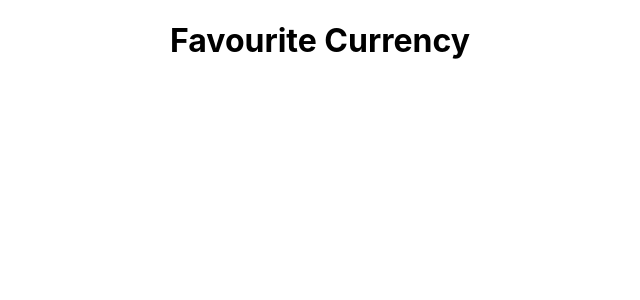
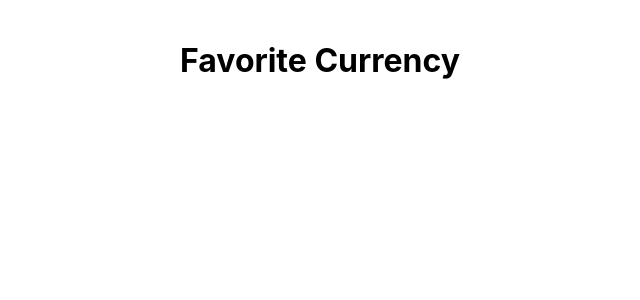
Before and after one commit to Vimalraveendra/favourite-currency, a React (Create React App) app: page / in a window 1280 px wide. Shown: the top 300 px of the page, without its empty margins (320-960 px from the left). Built offline with nearby package versions, Linux system fonts and the light colour scheme.

Commit message:
created Page, Homepage and Homepage styles

```diff
--- a/package.json
+++ b/package.json
@@ -6,6 +6,7 @@
     "@testing-library/jest-dom": "^4.2.4",
     "@testing-library/react": "^9.3.2",
     "@testing-library/user-event": "^7.1.2",
+    "node-sass": "^4.13.1",
     "react": "^16.12.0",
     "react-dom": "^16.12.0",
     "react-scripts": "3.4.0"
--- a/src/App.css
+++ b/src/App.css
@@ -2,17 +2,7 @@
   text-align: center;
 }
 
-.App-logo {
-  height: 40vmin;
-  pointer-events: none;
-}
-
-@media (prefers-reduced-motion: no-preference) {
-  .App-logo {
-    animation: App-logo-spin infinite 20s linear;
-  }
-}
-
+/*
 .App-header {
   background-color: #282c34;
   min-height: 100vh;
@@ -22,17 +12,4 @@
   justify-content: center;
   font-size: calc(10px + 2vmin);
   color: white;
-}
-
-.App-link {
-  color: #61dafb;
-}
-
-@keyframes App-logo-spin {
-  from {
-    transform: rotate(0deg);
-  }
-  to {
-    transform: rotate(360deg);
-  }
-}
+} */
--- a/src/App.js
+++ b/src/App.js
@@ -1,11 +1,12 @@
 import React from "react";
 
 import "./App.css";
+import HomePage from "./Page/Homepage/Homepage";
 
 function App() {
   return (
     <div className="App">
-      <h1>Favourite Currency</h1>
+      <HomePage />
     </div>
   );
 }
--- /dev/null
+++ b/src/Page/Homepage/Homepage.jsx
@@ -0,0 +1,11 @@
+import React from "react";
+import "./Homepage.scss";
+const HomePage = () => {
+  return (
+    <div className="homepage">
+      <h1>Favorite Currency</h1>
+    </div>
+  );
+};
+
+export default HomePage;
--- /dev/null
+++ b/src/Page/Homepage/Homepage.scss
@@ -0,0 +1,7 @@
+.homepage {
+  display: flex;
+  flex-direction: column;
+  align-items: center;
+  padding: 20px 80px;
+  height: 100vh;
+}
```
Also changed, not shown: 1 other file (tests, documents, lock files or other folders).
